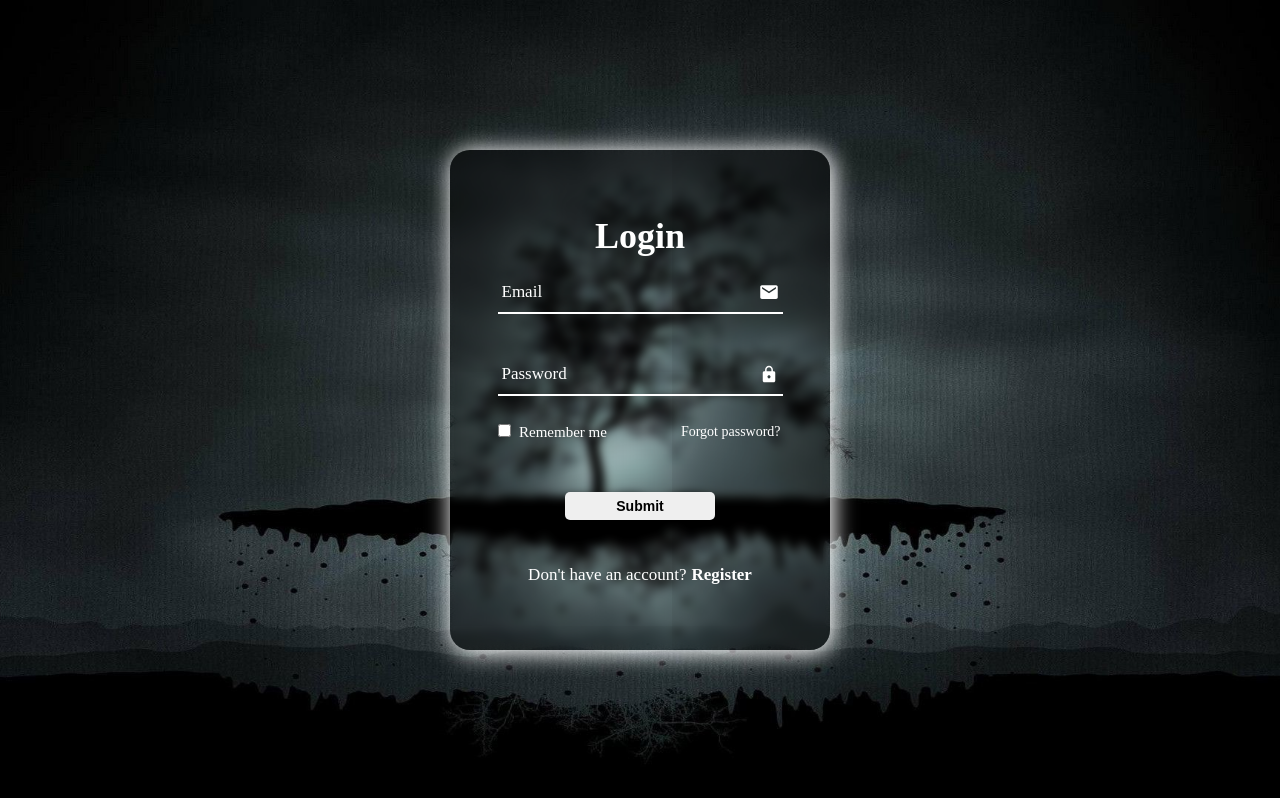
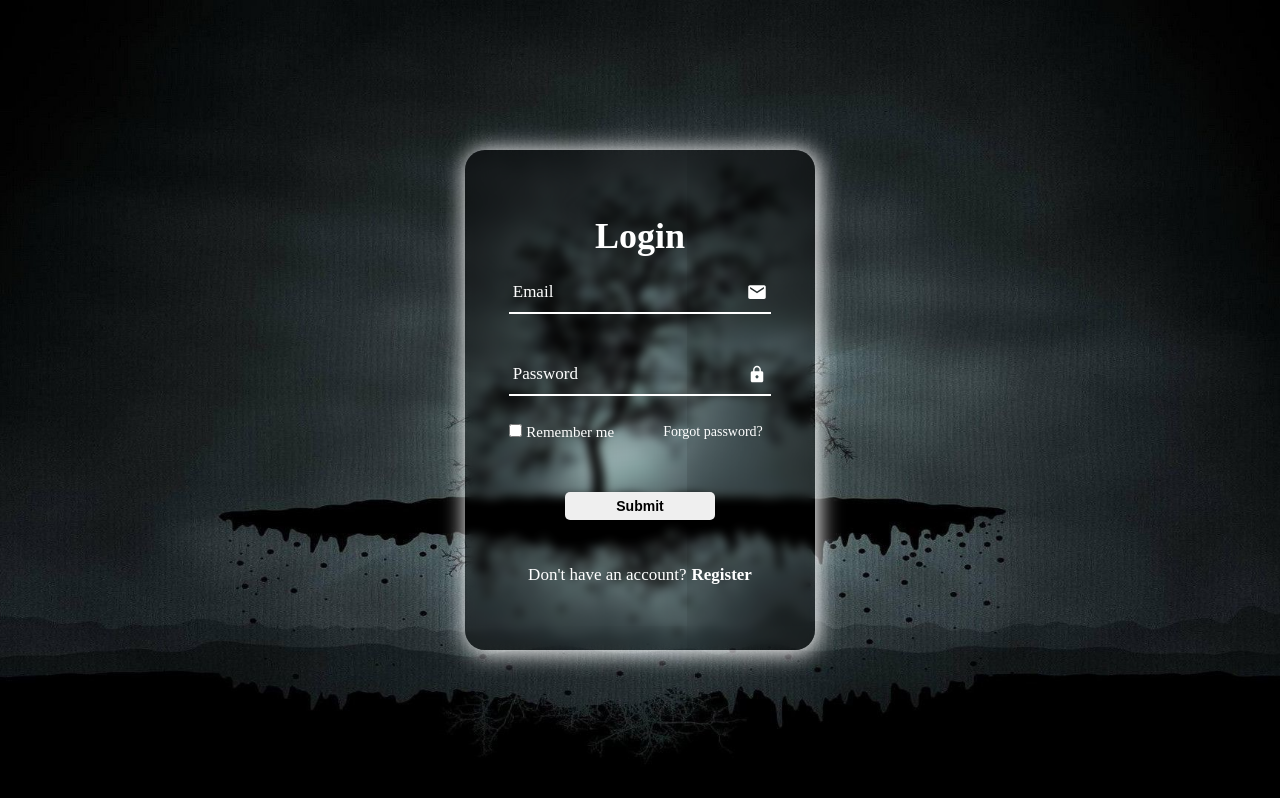
Before and after one commit to shijo9345/Html-CSS, a plain HTML site: page Project2/index.html in a window 1280 px wide. Drawn offline with nearby package versions, Linux system fonts and the light colour scheme.

Commit message:
Update style.css

```diff
--- a/Project2/style.css
+++ b/Project2/style.css
@@ -17,7 +17,7 @@ body{
 }
 form{
     position: relative;
-    width: 380px;
+    width: 350px;
     height: 500px;
     backdrop-filter: blur(5px);
     font-size: 18px;
@@ -65,14 +65,13 @@ form{
 .checkbox{
     width: 75%;
     display: flex;
-    gap: 50px;
     align-items: center;
 }
 
 .checkbox p{
     font-size: 14px;
     cursor: pointer;
-    margin-left: 24px;
+    margin-left: 49px;
 }
 .checkbox label{
     font-weight:500;
@@ -83,7 +82,6 @@ form{
 
 .checkbox input{
     cursor: pointer;
-    margin-right: 4px;
 }
 
 .btn{
```
